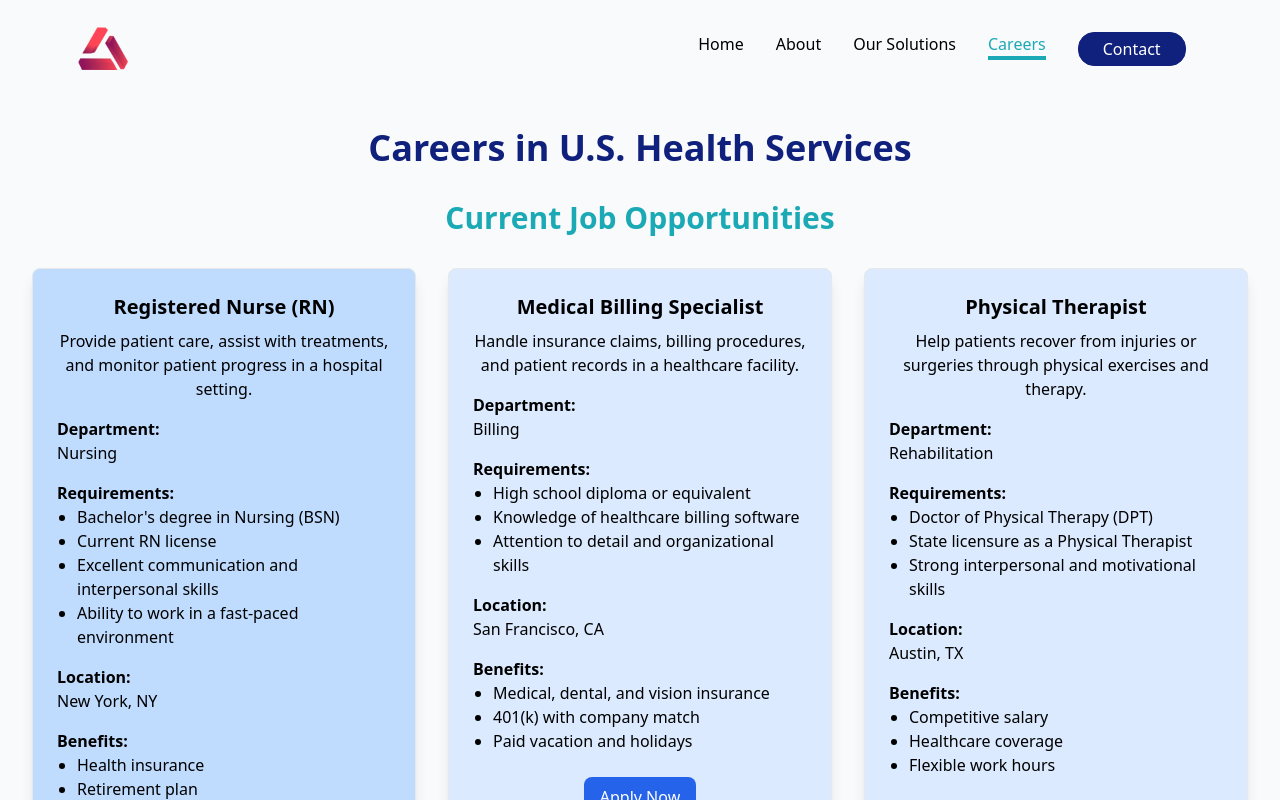
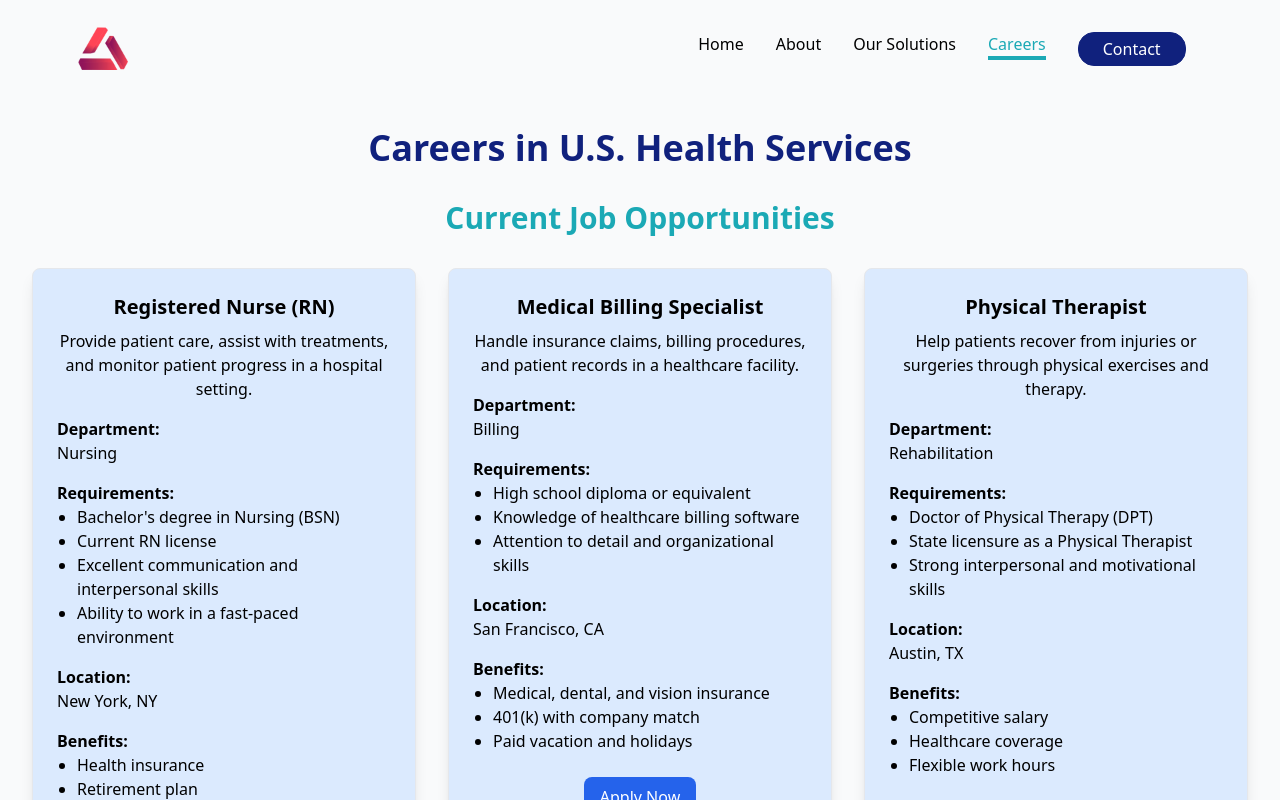
Before and after one commit to angelcruz-9/winsoltech, a React (Create React App) app: page /careers in a window 1280 px wide. Shown: the top 800 px of the page. Built offline with nearby package versions, Linux system fonts and the light colour scheme.

Commit message:
changes in winsoltech

```diff
--- a/src/components/careers/careers.tsx
+++ b/src/components/careers/careers.tsx
@@ -28,7 +28,7 @@ const jobs: Job[] = [
       'Professional development opportunities'
     ],
     department: 'Nursing',
-    color: 'bg-blue-200'
+    color: 'bg-blue-100'
   },
   {
     title: 'Medical Billing Specialist',
```
